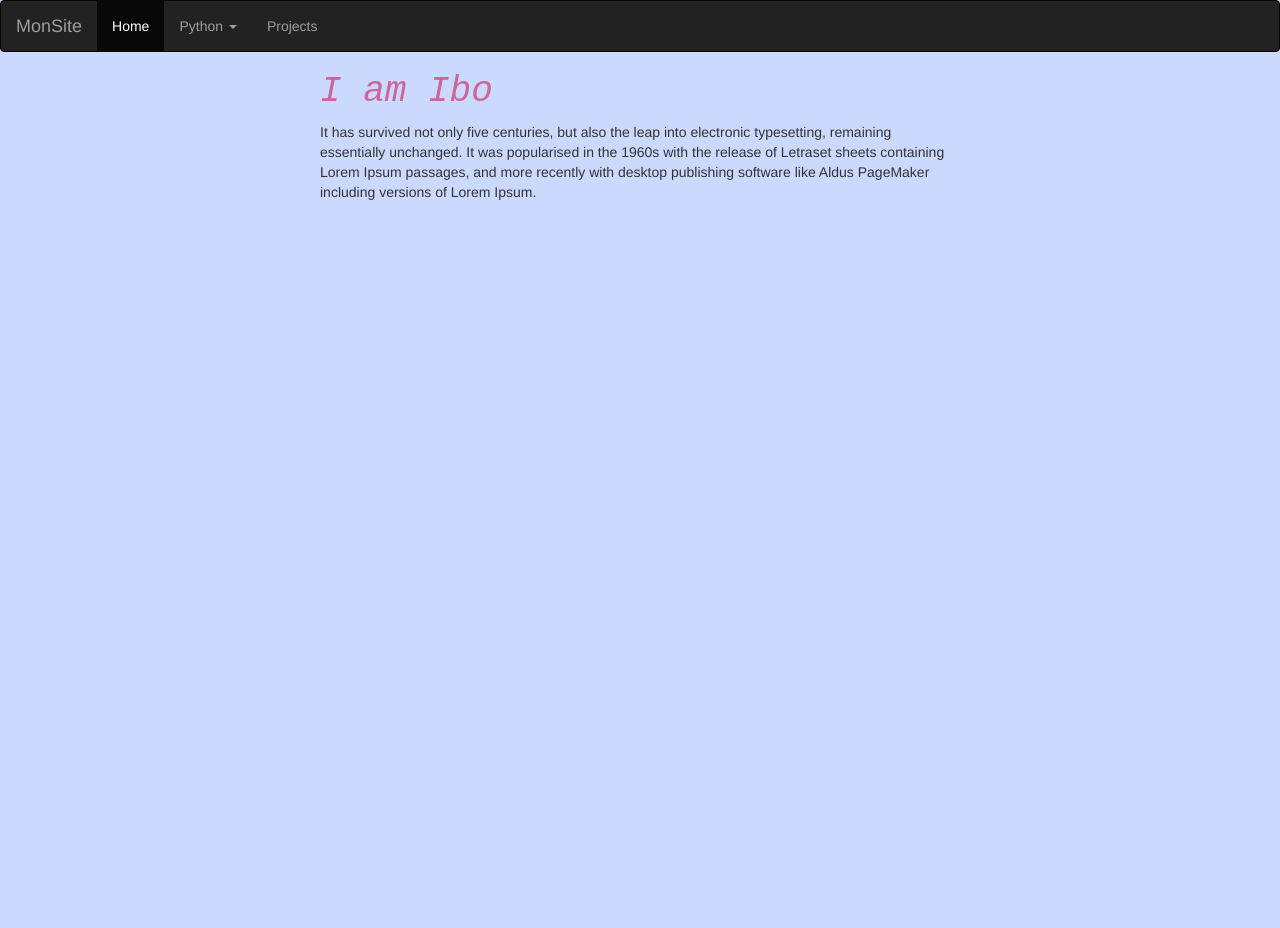
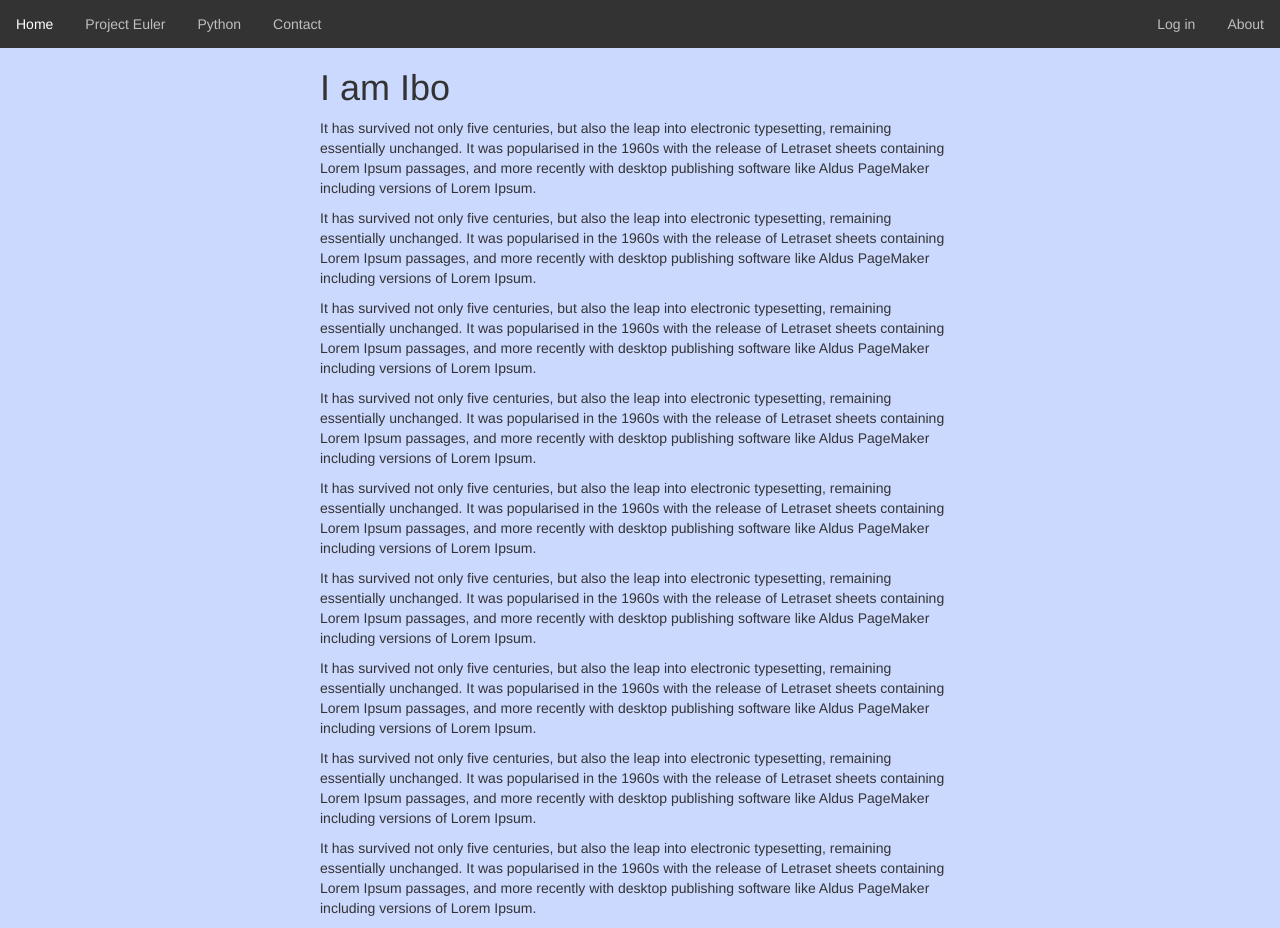
Before and after one commit to ibaf001/monSite, a Flask app: page / in a window 1280 px wide. Before the commit the page ends 200 px from the top, so only its background shows below. Run offline with Flask 2, Linux system fonts and the light colour scheme; some libraries are stand-ins or nearby versions.

Commit message:
add new nav bar

```diff
--- a/static/css/main.css
+++ b/static/css/main.css
@@ -3,6 +3,37 @@ body {
     background-color:#ccd9ff /* #eff1f4; */
 }
 
+
+#main_nav_bar ul {
+    list-style-type: none;
+    margin: 0;
+    padding: 0;
+    overflow: hidden;
+    background-color: #333;
+
+}
+
+#main_nav_bar li {
+    float: left;
+}
+
+
+
+#main_nav_bar li a {
+    display: block;
+    color: #bfbfbf;
+    text-align: center;
+    padding: 14px 16px;
+    text-decoration: none;
+}
+
+#main_nav_bar  li a:hover {
+    color: white;
+    /* background-color: #111; */
+}
+
+
+/*
 .main_menu ul {
     list-style-type: none;
     margin: 0;
@@ -32,7 +63,7 @@ li a:hover {
 	font-style: italic;
 	font-family: Courier New;
 }
-
+*/
 #mcontent {
   width: 50%;
   margin: 0 auto;
--- a/templates/index.html
+++ b/templates/index.html
@@ -7,6 +7,23 @@
 <h1 class="name">I am Ibo</h1>
 <p>It has survived not only five centuries, but also the leap into electronic typesetting, remaining essentially unchanged. It was popularised in the 1960s with the release of Letraset sheets containing Lorem Ipsum passages, and more recently with desktop publishing software like Aldus PageMaker including versions of Lorem Ipsum.</p>
 
+<p>It has survived not only five centuries, but also the leap into electronic typesetting, remaining essentially unchanged. It was popularised in the 1960s with the release of Letraset sheets containing Lorem Ipsum passages, and more recently with desktop publishing software like Aldus PageMaker including versions of Lorem Ipsum.</p>
+
+<p>It has survived not only five centuries, but also the leap into electronic typesetting, remaining essentially unchanged. It was popularised in the 1960s with the release of Letraset sheets containing Lorem Ipsum passages, and more recently with desktop publishing software like Aldus PageMaker including versions of Lorem Ipsum.</p>
+
+<p>It has survived not only five centuries, but also the leap into electronic typesetting, remaining essentially unchanged. It was popularised in the 1960s with the release of Letraset sheets containing Lorem Ipsum passages, and more recently with desktop publishing software like Aldus PageMaker including versions of Lorem Ipsum.</p>
+
+<p>It has survived not only five centuries, but also the leap into electronic typesetting, remaining essentially unchanged. It was popularised in the 1960s with the release of Letraset sheets containing Lorem Ipsum passages, and more recently with desktop publishing software like Aldus PageMaker including versions of Lorem Ipsum.</p>
+
+<p>It has survived not only five centuries, but also the leap into electronic typesetting, remaining essentially unchanged. It was popularised in the 1960s with the release of Letraset sheets containing Lorem Ipsum passages, and more recently with desktop publishing software like Aldus PageMaker including versions of Lorem Ipsum.</p>
+
+<p>It has survived not only five centuries, but also the leap into electronic typesetting, remaining essentially unchanged. It was popularised in the 1960s with the release of Letraset sheets containing Lorem Ipsum passages, and more recently with desktop publishing software like Aldus PageMaker including versions of Lorem Ipsum.</p>
+
+
+<p>It has survived not only five centuries, but also the leap into electronic typesetting, remaining essentially unchanged. It was popularised in the 1960s with the release of Letraset sheets containing Lorem Ipsum passages, and more recently with desktop publishing software like Aldus PageMaker including versions of Lorem Ipsum.</p>
+
+<p>It has survived not only five centuries, but also the leap into electronic typesetting, remaining essentially unchanged. It was popularised in the 1960s with the release of Letraset sheets containing Lorem Ipsum passages, and more recently with desktop publishing software like Aldus PageMaker including versions of Lorem Ipsum.</p>
+
 </div>
 
 
--- a/templates/layout.html
+++ b/templates/layout.html
@@ -14,7 +14,18 @@
 
 {% block navbar %}
 
+<div id="main_nav_bar">
+	<ul>
+		<li class="active"><a href="{{ url_for('index')}}">Home</a></li>
+		<li><a href="{{ url_for('euler')}}">Project Euler</a></li>
+		<li><a href="#">Python</a></li>
+        <li><a href="#">Contact</a></li>
+        <li style="float:right"><a href="#">About</a></li>
+        <li style="float:right"><a href="#">Log in</a></li>
+	</ul>
+</div>
 
+<!--
 <nav class="navbar navbar-inverse">
   <div class="container-fluid">
     <div class="navbar-header">
@@ -37,6 +48,8 @@
   </div>
 </nav>
 
+-->
+
 <!--
 <div class="main_menu" >
 	<ul>
@@ -51,6 +64,9 @@
 
 </div> -->
 {% endblock %}
+
+
+
   </div>
 
 <div class="row">
```
